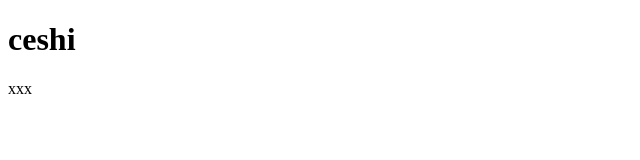
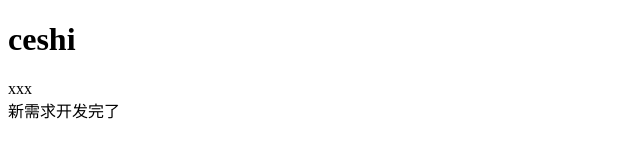
Before and after one commit to heywc/yanshi, a plain HTML site: page index.html in a window 1280 px wide. Shown: the whole page, without its empty margins (0-640 px from the left). Drawn offline with Linux system fonts and the light colour scheme.

Commit message:
新需求开发完了

```diff
--- a/index.html
+++ b/index.html
@@ -12,6 +12,8 @@
   <h1> ceshi </h1>
 
   xxx
+
+  <div>新需求开发完了</div>
 </body>
 
 </html>
```
